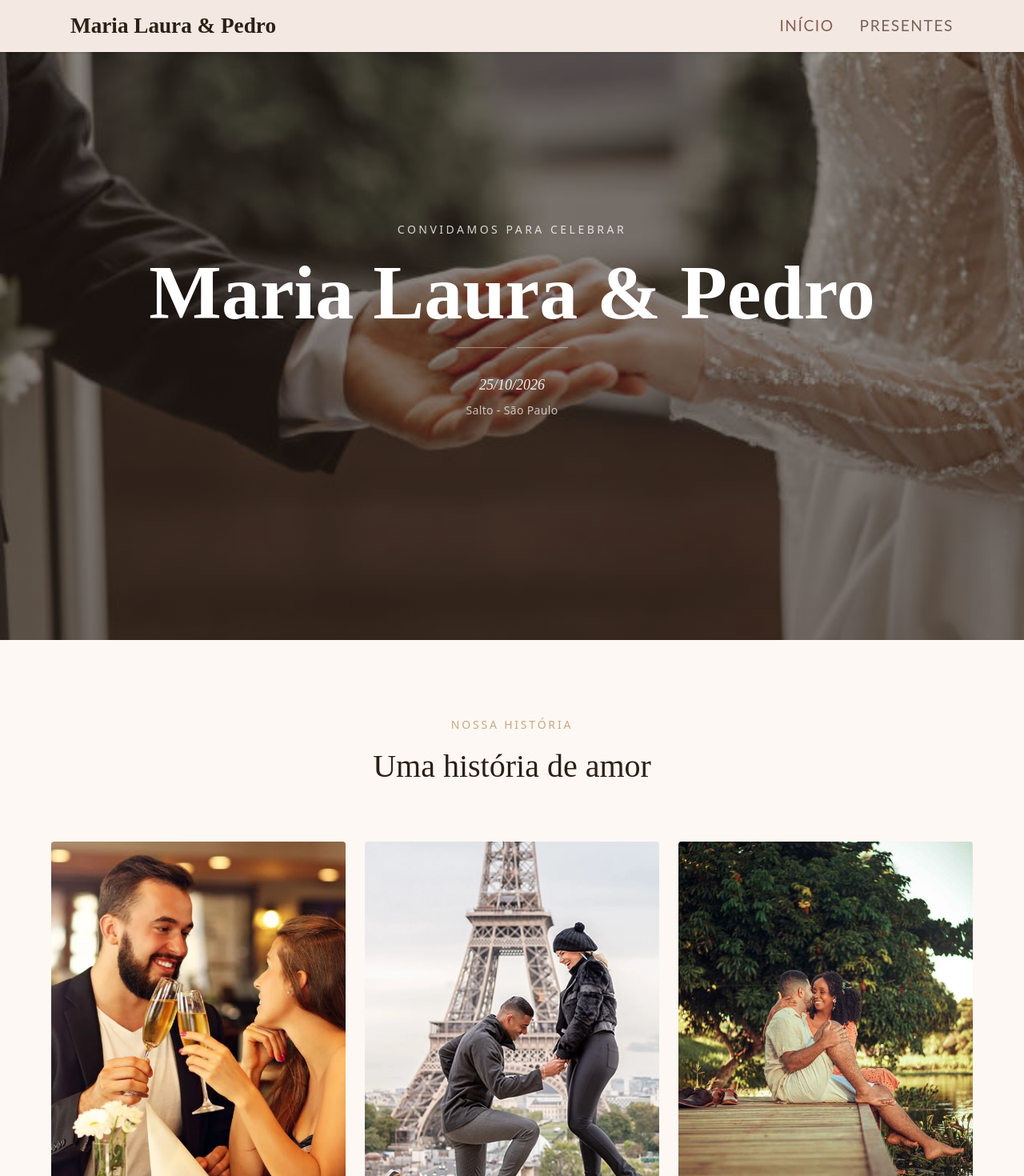
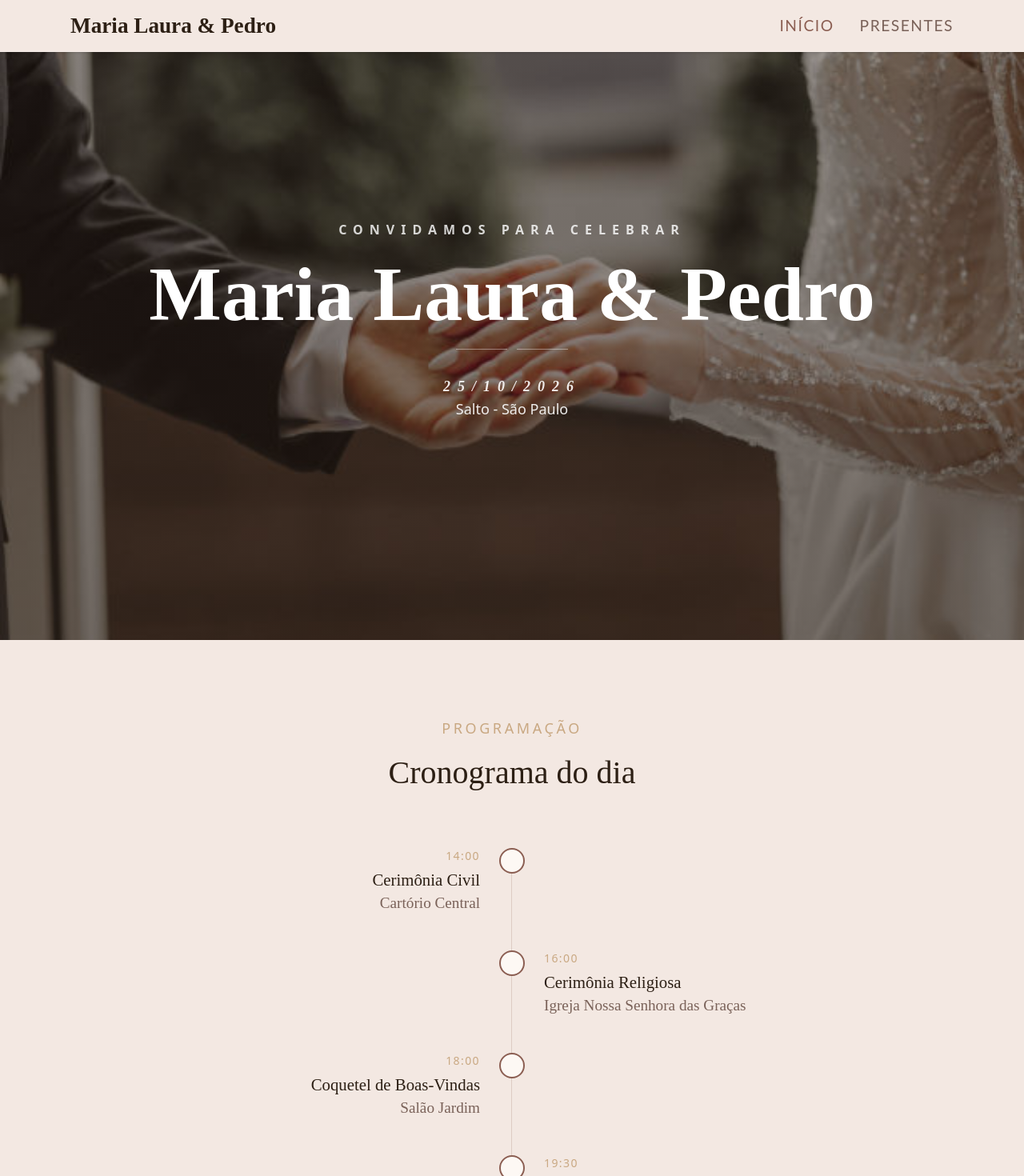
Before and after one commit to GustaCorrea/casamento-angular, an Angular app: page / in a window 1280 px wide. Shown: the top 1470 px of the page at 80% size. Built offline with nearby package versions, Linux system fonts and the light colour scheme.

Commit message:
♻️ refactor:(timeline): Update component name to timeline component

```diff
--- a/src/app/shared/components/home-page/cronograma-component/cronograma-component.html
+++ b/src/app/shared/components/home/timeline-component/timeline-component.html
@@ -1,7 +1,7 @@
 <section class="pt-24 px-6" style="background: #f3e8e2;">
     <div class="max-w-3xl mx-auto">
         <div class="text-center mb-16">
-            <p class="uppercase tracking-[0.2em] text-sm mb-3" style="color: #c9a882;">
+            <p class="uppercase tracking-[0.2em] text-lg mb-3" style="color: #c9a882;">
                 Programação
             </p>
             <h2 style="font-family: 'Playfair Display', serif; font-size: 2.5rem; color: #2c1f14; font-weight: 400;">
@@ -9,20 +9,24 @@
             </h2>
         </div>
         <div class="relative">
-            <div class="absolute left-[28px] md:left-[calc(50%-1px)] top-0 bottom-0 w-px" style="background: rgba(139, 94, 82, 0.2);">
+            <div class="absolute left-7 md:left-[calc(50%-1px)] top-0 bottom-0 w-px" style="background: rgba(139, 94, 82, 0.2);">
             </div>
 
             <div class="space-y-10">
-                <div *ngFor="let item of scheduleItems; let i = index" class="flex items-start gap-6 relative"
+                <div *ngFor="let item of timeline; let i = index" class="flex items-start gap-6 relative"
                     [ngClass]="i % 2 === 0 ? 'flex-row' : 'md:flex-row-reverse flex-row'">
 
-                    <div class="flex-1 pl-[50px] md:pl-0" [ngClass]="i % 2 === 0 ? 'md:text-right text-left' : 'text-left'">
-                        <p class="text-sm mb-1" style="color: #c9a882; letter-spacing: 0.1em;">
+                    <div class="flex-1 pl-12.5 md:pl-0" [ngClass]="i % 2 === 0 ? 'md:text-right text-left' : 'text-left'">
+                        <p class="md:text-md text-sm mb-1" style="color: #c9a882; letter-spacing: 0.1em;">
                             {{ item.time }}
                         </p>
                         <p
-                            style="font-family: 'Playfair Display', serif; color: #2c1f14; font-weight: 500;" class="text-[1.05rem] md:text-[1.1rem]">
+                            style="font-family: 'Playfair Display', serif; color: #2c1f14; font-weight: 500;" class="text-[1.05rem] md:text-[1.3rem]">
                             {{ item.event }}
+                        </p>
+                        <p
+                            style="font-family: 'Playfair Display', serif; color: rgb(122, 98, 89); font-weight: 500;" class="text-[1.05rem] md:text-[1.2rem]">
+                            {{ item.location }}
                         </p>
                         <p class="text-sm flex items-center gap-1 mt-1" style="color: #7a6259;"
                             [ngStyle]="{'justify-content': i % 2 === 0 ? '' : 'flex-start'}"
--- a/src/app/shared/components/home-page/cronograma-component/cronograma-component.ts
+++ b/src/app/shared/components/home/timeline-component/timeline-component.ts
@@ -1,13 +1,12 @@
 import { Component } from '@angular/core';
 
-
 @Component({
-  selector: 'cronograma-component',
+  selector: 'home-timeline-component',
   standalone: false,
-  templateUrl: './cronograma-component.html'
+  templateUrl: './timeline-component.html',
 })
-export class CronogramaComponent {
-  scheduleItems = [
+export class TimelineComponent {
+  timeline = [
     { time: "14:00", event: "Cerimônia Civil", location: "Cartório Central", icon: "heart" },
     { time: "16:00", event: "Cerimônia Religiosa", location: "Igreja Nossa Senhora das Graças", icon: "heart" },
     { time: "18:00", event: "Coquetel de Boas-Vindas", location: "Salão Jardim", icon: "map-pin" },
--- a/src/app/shared/pages/home-page/home-page.html
+++ b/src/app/shared/pages/home-page/home-page.html
@@ -1,4 +1,4 @@
-<header class="relative min-h-screen flex items-center justify-center overflow-hidden">
+<main class="relative min-h-screen flex items-center justify-center overflow-hidden">
 
     <div class="absolute inset-0 bg-cover bg-center" style="background-image: url('/image/HomePage.jpg');">
         <!-- Imagem de fundo Principal -->
@@ -8,7 +8,7 @@
         style="background: linear-gradient(to bottom, rgba(44,31,20,0.45) 0%, rgba(44,31,20,0.6) 100%);"></div>
 
     <div class="relative z-10 text-center px-6">
-        <p class="text-white/80 uppercase tracking-[0.25em] text-sm mb-4">
+        <p class="text-white/80 uppercase tracking-[0.5em] text-md font-semibold mb-4">
             Convidamos para celebrar
         </p>
         <h1 class="text-white mb-4"
@@ -19,14 +19,13 @@
             <div class="h-px w-16 bg-white/40"></div>
             <div class="h-px w-16 bg-white/40"></div>
         </div>
-        <p class="text-white/90 text-lg" style="font-family: 'Playfair Display', serif; font-style: italic;">
+        <p class="text-white/90 text-lg font-semibold tracking-[0.5em]" style="font-family: 'Playfair Display', serif; font-style: italic;">
             25/10/2026
         </p>
-        <p class="text-white/70 mt-2 tracking-wide text-sm">
+        <p class="text-white/90 text-lg ">
             Salto - São Paulo
         </p>
     </div>
-</header>
+</main>
 
-<historia-component></historia-component>
-<cronograma-component></cronograma-component>
+<home-timeline-component></home-timeline-component>
```
Also changed, not shown: src/app/shared/shared-module.ts (+4 -6 lines), src/app/shared/components/home-page/cronograma-component/cronograma-component.css (deleted), 1 other file (tests, documents, lock files or other folders).
